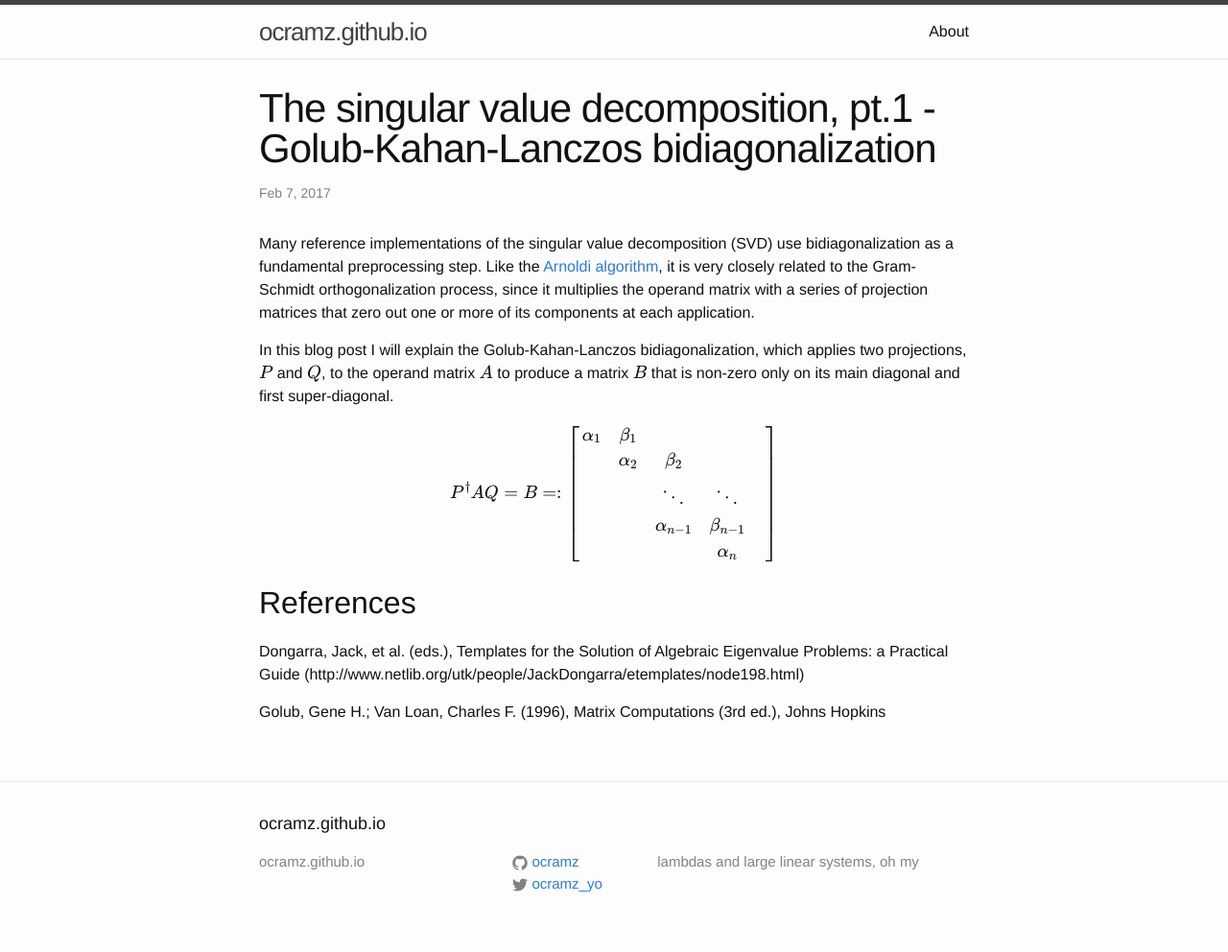
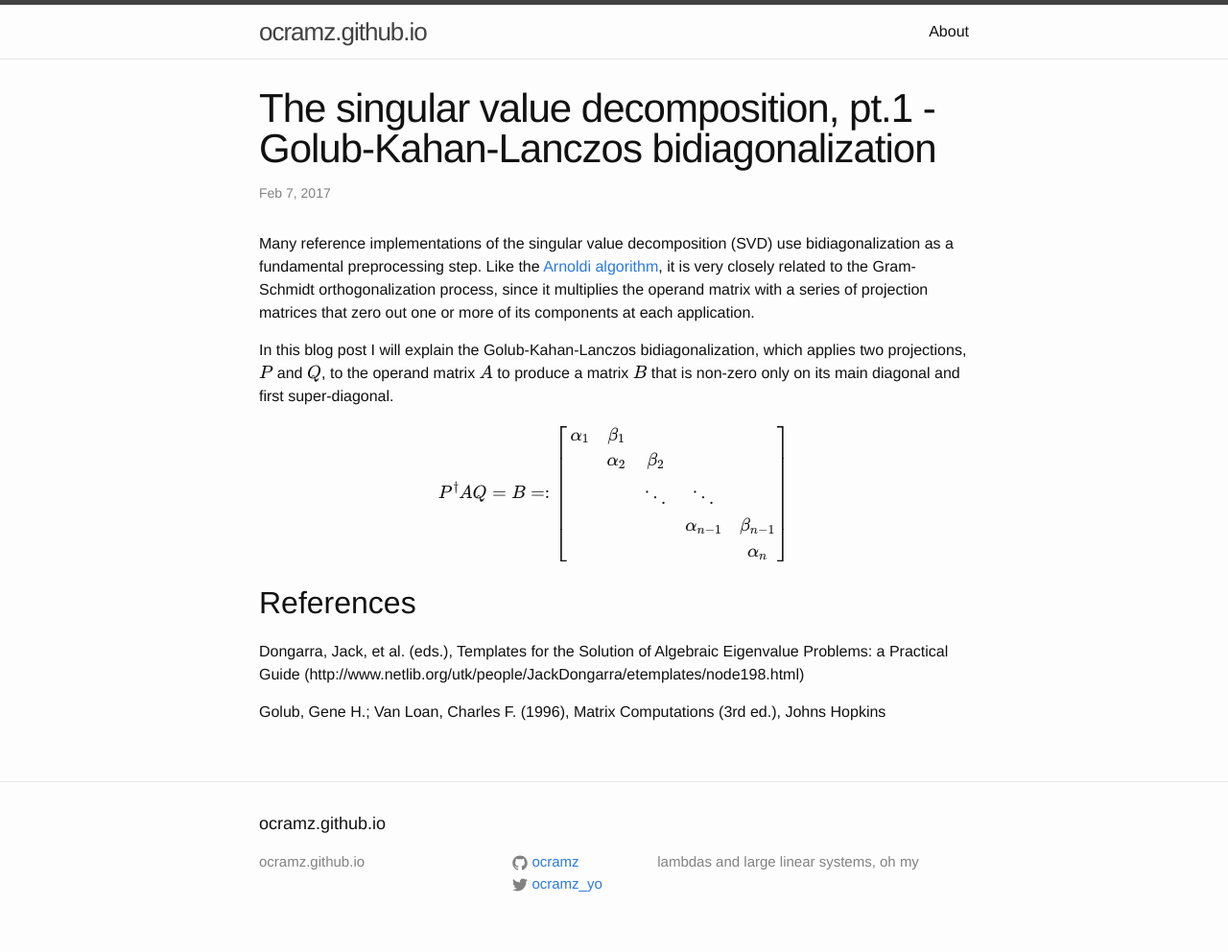
Before and after one commit to ocramz/ocramz.github.io, a Jekyll site: the page built from _posts/2017-02-07-golub-kahan-lanczos.markdown, in a window 1280 px wide. Shown: the whole page at 96% size. Built offline with Jekyll 4.4.1, drawn with Linux system fonts in a browser that asks for light colours; formulas are drawn with MathJax 3.

Commit message:
upd blog

```diff
--- a/_posts/2017-02-07-golub-kahan-lanczos.markdown
+++ b/_posts/2017-02-07-golub-kahan-lanczos.markdown
@@ -15,8 +15,8 @@ P^\dagger A Q = B =: \left[
  \alpha_1 & \beta_1  &         & & \\
           & \alpha_2 & \beta_2 & & \\
 	  & & \ddots & \ddots    & \\
-	  & & \alpha_{n-1} & \beta_{n-1} \\
-          & & & \alpha_n \\
+	  & & & \alpha_{n-1} & \beta_{n-1} \\
+          & & & & \alpha_n \\
 \end{array}
 \right]
 $$
```
